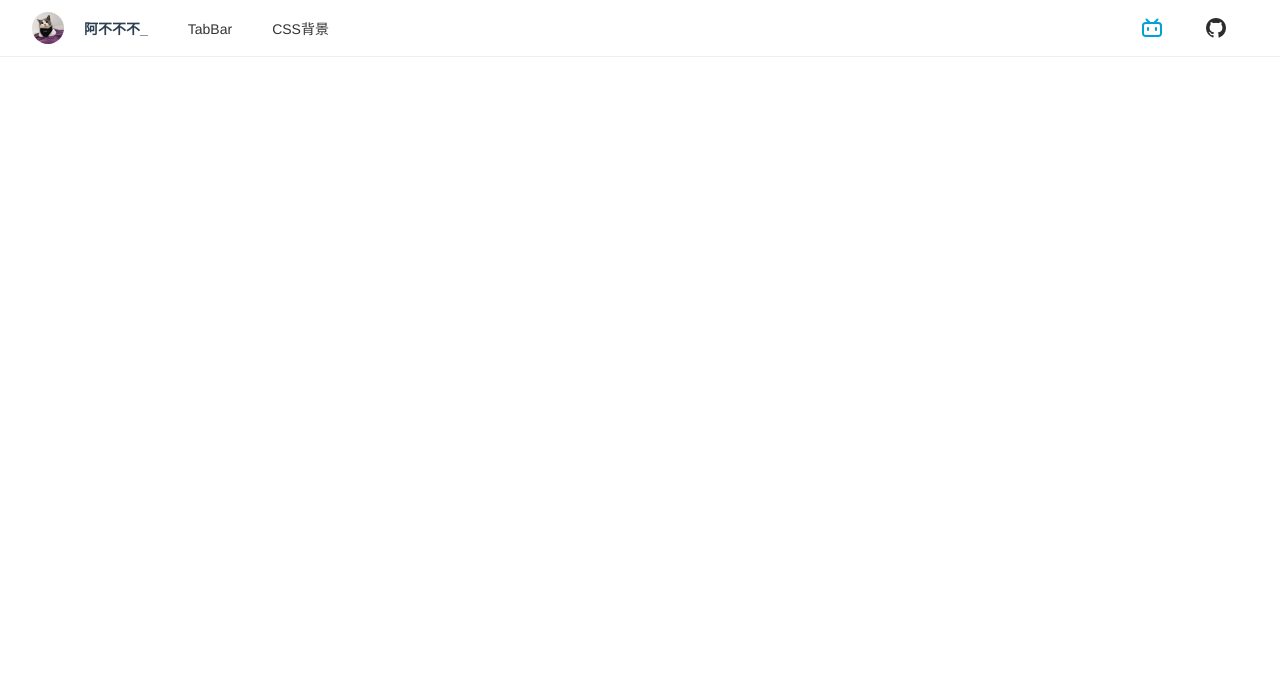
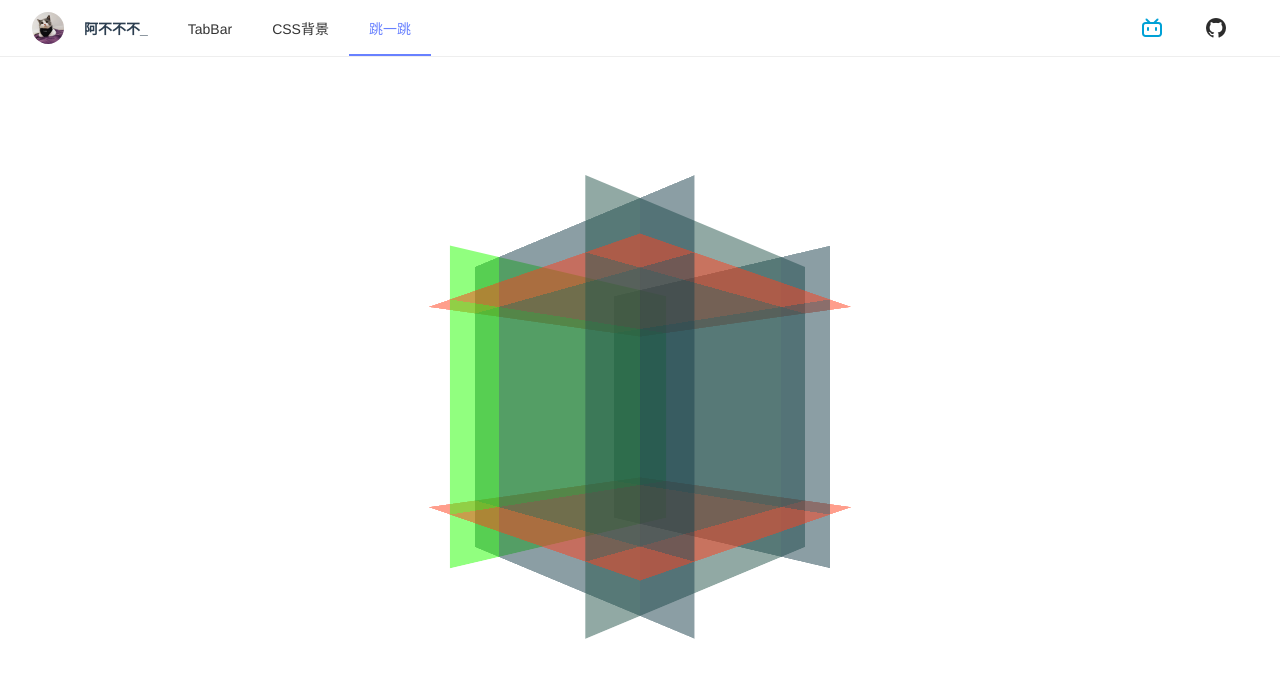
Before and after one commit to aBuBili/make-video-project, a Vue app: page /#/jump in a window 1280 px wide. Before the commit this address had no page. Shown: the top 678 px of the page. Built offline with nearby package versions, Linux system fonts and the light colour scheme.

Commit message:
add rotate box
add rotate box

```diff
--- a/src/components/Nav.vue
+++ b/src/components/Nav.vue
@@ -9,6 +9,7 @@
     <div class="LinkBox">
       <router-link to="/tabbar">TabBar</router-link>
       <router-link to="/css-background">CSS背景</router-link>
+      <router-link to="/jump">跳一跳</router-link>
     </div>
 
     <!-- 链接 -->
--- a/src/router/index.js
+++ b/src/router/index.js
@@ -8,6 +8,10 @@ const routes = [
   {
     path: "/tabbar",
     component: () => import("../views/tabbar.vue"),
+  },
+  {
+    path: "/jump",
+    component: () => import("../views/jump.vue"),
   },
   {
     path: "/",
--- /dev/null
+++ b/src/views/jump.vue
@@ -0,0 +1,89 @@
+<template>
+  <div class="container">
+    <div class="box">
+      <div class="content">
+        <div class="front"></div>
+        <div class="back"></div>
+        <div class="left"></div>
+        <div class="right"></div>
+        <div class="top"></div>
+        <div class="bottom"></div>
+      </div>
+    </div>
+  </div>
+</template>
+
+<script setup></script>
+
+<style scoped>
+* {
+  margin: 0;
+  padding: 0;
+  list-style: none;
+  box-sizing: border-box;
+}
+.container {
+  width: 300px;
+  height: 300px;
+  margin: 200px auto;
+}
+.box {
+  perspective: 500px;
+  position: relative;
+}
+.content {
+  width: 300px;
+  height: 300px;
+  transform-style: preserve-3d;
+    transform: rotateY(45deg);
+  /* animation: run 10s infinite; */
+}
+.content div {
+  width: 300px;
+  height: 300px;
+  position: absolute;
+  text-align: center;
+  line-height: 300px;
+  font-size: 32px;
+}
+.front {
+  transform: translateZ(100px);
+  background-color: rgba(36, 85, 75, 0.5);
+}
+.back {
+  transform: translateZ(-100px) rotateY(180deg);
+  background-color: rgba(36, 255, 1, 0.5);
+}
+.left {
+  left: -100px;
+  transform: rotateY(-90deg);
+  background-color: rgba(25, 62, 75, 0.5);
+}
+.right {
+  left: 100px;
+  transform: rotateY(90deg);
+  background-color: rgba(25, 62, 75, 0.5);
+}
+.top {
+  top: -100px;
+  transform: rotateX(90deg);
+  background-color: rgba(255, 62, 26, 0.5);
+}
+.bottom {
+  top: 100px;
+  transform: rotateX(-90deg);
+  background-color: rgba(255, 62, 26, 0.5);
+}
+@keyframes run {
+  0% {
+    transform: rotateY(0);
+  }
+  10% {
+    transform: rotateY(90deg);
+  }
+  /* 20% {
+    transform: rotateX(180deg);
+    transform: rotateY(180deg);
+  } */
+}
+</style>
```
